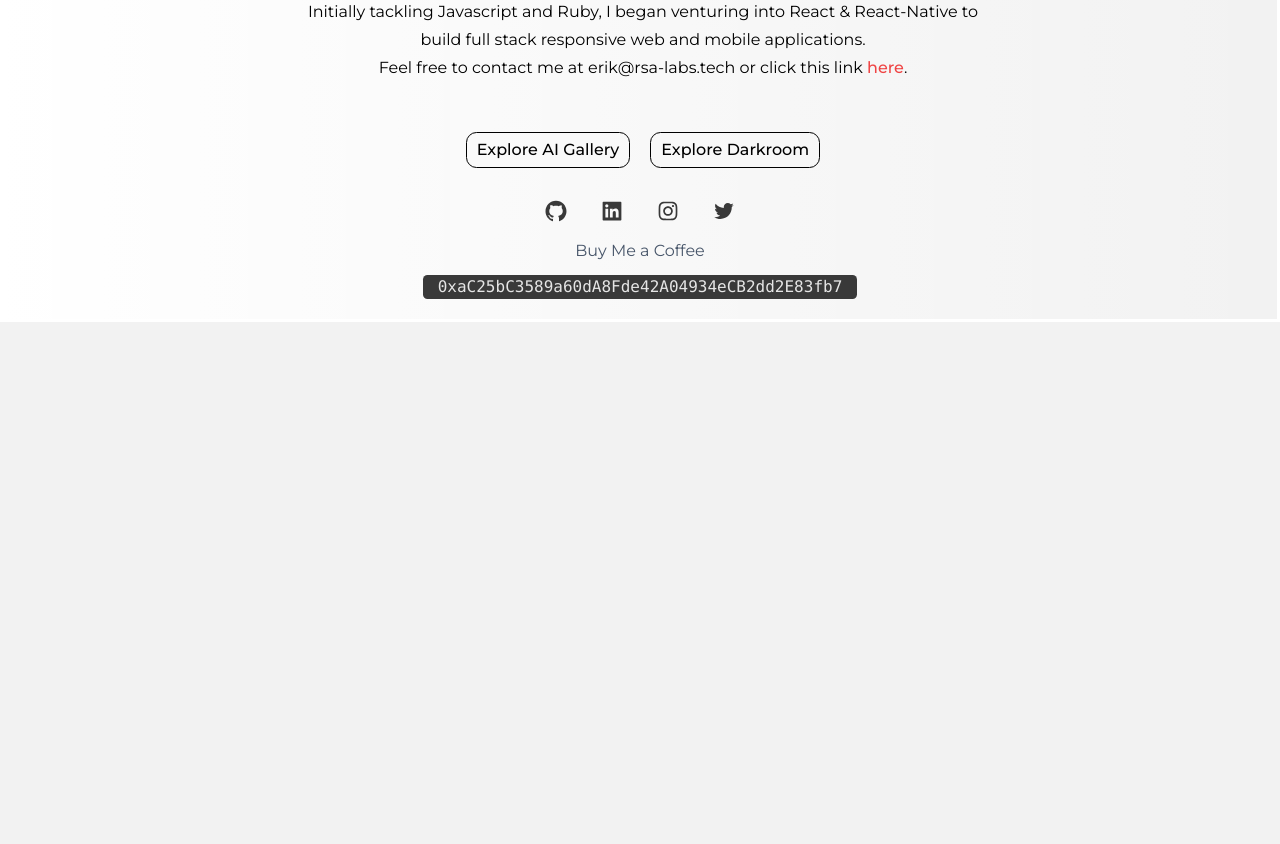
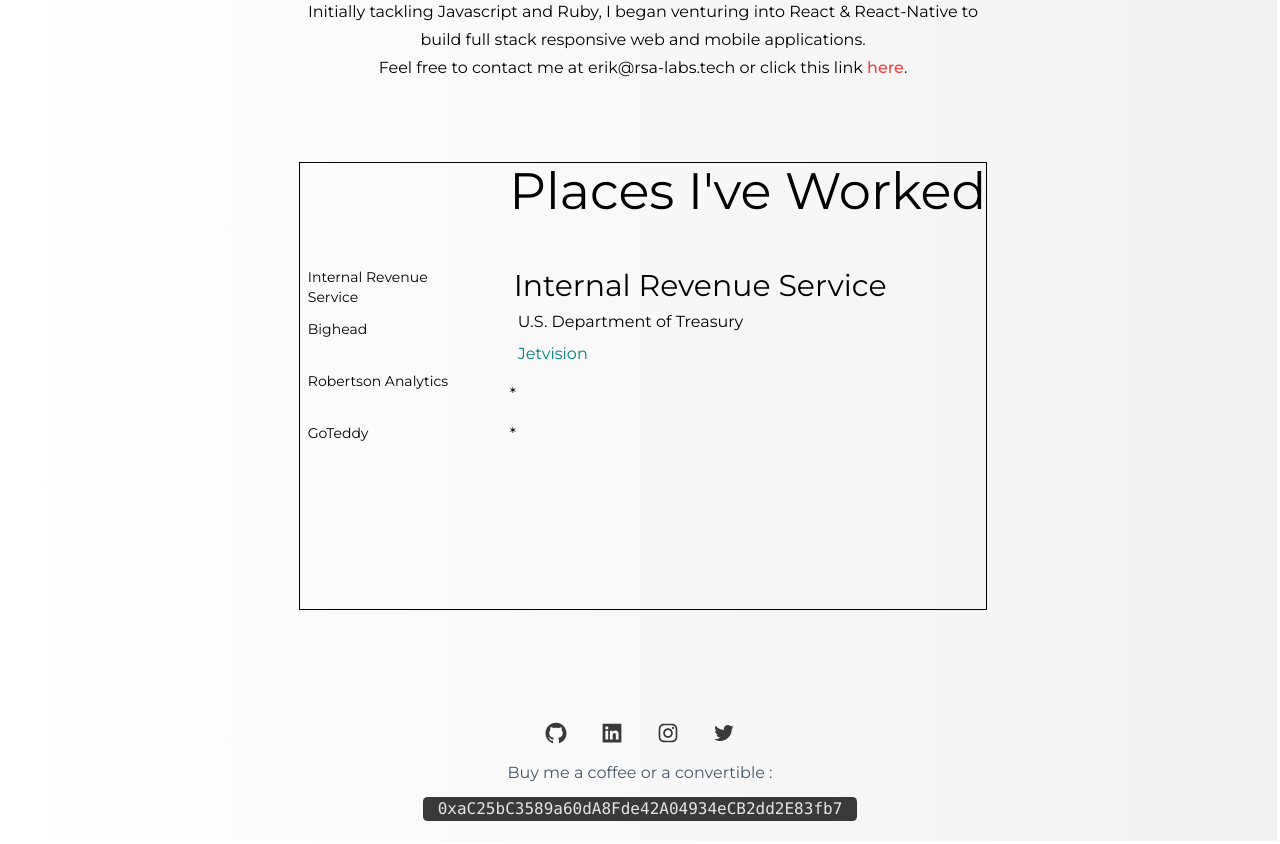
Before and after one commit to SpeechieX/erikhr-site, a React (Vite) app: page /about in a window 1280 px wide. Shown: the part 1040-1884 px from the top of the page. Before the commit the page ends 1362 px from the top, so only its background shows below. Built offline with nearby package versions, Linux system fonts and the light colour scheme.

Commit message:
sketched table

```diff
--- a/src/index.css
+++ b/src/index.css
@@ -456,6 +456,36 @@
   background-color: rgb(175, 29, 161);
 }
 
+.table-section {
+  height: 350px;
+}
+.table-info-section {
+  height: 350px;
+}
+
+.table-display-body {
+  width: 100%;
+  margin-left: 50px;
+}
+
+.display-project-title {
+  font-size: 30px;
+  margin-top: 10px;
+}
+
+.add-border {
+  border: 1px solid #000;
+}
+
+.display-project-stack,
+.display-project-summary {
+  /* font-family: "Courier New", Courier, monospace; */
+}
+
+.display-project-stack {
+  color: teal;
+}
+
 /* PROJECT SECTION */
 
 .project-section {
--- a/src/pages/About/copy.js
+++ b/src/pages/About/copy.js
@@ -26,3 +26,53 @@
   "Python",
   "RabbitMQ",
 ];
+
+export const employers = [
+  {
+    id: 1,
+    title: "Internal Revenue Service",
+    date: "",
+    info: "U.S. Department of Treasury ",
+    position: "Computer Operator (GS-0223)",
+    stack: "Jetvision",
+    summary: ["", ""],
+  },
+  {
+    id: 2,
+    title: "Bighead",
+    date: "",
+    info: "Bighead is a Web3 Studio",
+    position: "Frontend Engineer",
+    stack:
+      "Svelte, Node.js, Ethers.js, Hardhat, Truffle, Ganache, AWS Lambda, Netlify.",
+    summary: [
+      "Conceptualized, Designed, Devleoped and Deployed a remix concept for the original OniRonin.io Website",
+      "Web3 Web Access",
+    ],
+  },
+  {
+    id: 3,
+    title: "Robertson Analytics",
+    date: "",
+    info: "Robertson Analytics is a company that writes code for ...",
+    position: "Principal Engineer",
+    stack: "Various",
+    summary: [
+      "Design, Develop and Deploy full stack applications with an emphasis on data modeling",
+      "App Decoupling",
+    ],
+  },
+  {
+    id: 4,
+    date: "",
+    title: "GoTeddy",
+    info: "GoTeddy is a Food Delivery App available in the Democratic Republic of Laos",
+    stack: "React + React-Native, Node, MongoDB, Redis, PubNub",
+    summary: [
+      "Developed IT Roadmaps aligned with the companies corporate strategy",
+      "Designed, Developed and Deployed features for iOS and Android",
+      "Worked with stakeholders ",
+      "Worked with banks to integrate payment systems into the application",
+    ],
+  },
+];
--- a/src/pages/About/profileTemplate.jsx
+++ b/src/pages/About/profileTemplate.jsx
@@ -1,7 +1,7 @@
-import React, { useEffect } from "react";
+import React, { useEffect, useState } from "react";
 import LocomotiveScroll from "locomotive-scroll";
 import image from "../../assets/luang_prabang.png";
-import { skills } from "./copy";
+import { skills, employers } from "./copy";
 import {
   AiOutlineTwitter,
   AiOutlineInstagram,
@@ -15,11 +15,17 @@
 function About() {
   const scrollRef = React.createRef();
 
+  const [tableView, setTableView] = useState(0);
+
+  function handleTableView(id) {
+    setTableView(id);
+  }
+
   useEffect(() => {
-		const scroll = new LocomotiveScroll({
-			el: scrollRef.current,
-			smooth: true,
-		});
+    // const scroll = new LocomotiveScroll({
+    //   el: scrollRef.current,
+    //   smooth: true,
+    // });
   }, []);
   return (
     <div
@@ -62,9 +68,7 @@
                     <h1 className="text-lef text-2xl">Erik Robertson</h1>
 
                     <div className="text-container mt-10">
-											<h6 className="tagline-type">
-												DEVELOPER, DESIGNER, DESTROYER.
-											</h6>
+                      <h6 className="tagline-type">DEVELOPER.</h6>
                       <p className="entry-type">
                         Software Engineer | Photographer | Thinker
                       </p>
@@ -105,10 +109,7 @@
         </div>
 
         <div className="bio-p-one">
-					<section
-						data-scroll-section
-						className="flex flex-col mx-auto text-center"
-					>
+          <section className="flex flex-col mx-auto text-center">
             <p className="mx-auto prose text-center text-black">
               I'm a developer, photographer, visualist, and tinkerer. A product
               of the City of Detroit, I started building apps to solve real
@@ -132,25 +133,49 @@
             </p>
           </section>
         </div>
-				<div className="cta-container flex justify-center">
-					<section className="cta-section w-5/6 flex justify-center">
-						<div className="flex flex-row mx-auto">
-							<div className="ai-cta">
-								<a href="/gallery">
-									<div className="cta-button mr-5">
-										<h4 className="text-black">Explore AI Gallery</h4>
+        <div className="add-border scroll-section mt-20 mb-20">
+          <div className="text-black mb-10">
+            <h1 className="text-right">Places I've Worked</h1>
           </div>
-								</a>
+          <div className="table-section">
+            <section className="flex flex-row mx-auto text-center">
+              <table className="table-info-section w-1/6">
+                <tbody>
+                  {employers.map((e) => (
+                    <tr
+                      className="flex"
+                      onClick={() => handleTableView(e.id - 1)}
+                    >
+                      <td className=" w-40 text-left text-sm text-black h-10 hover:bg-black pl-2 pt-2 mb-3 hover:text-white">
+                        {e.title}
+                      </td>
+                    </tr>
+                  ))}
+                </tbody>
+              </table>
+              <div className="ml-2 table-display-body h-auto text-left text-black">
+                <h1 className="display-project-title mb-2 ml-1">
+                  {employers[tableView].title}
+                </h1>
+                <h2 className="display-project-headline mb-2 ml-2">
+                  {employers[tableView].info}
+                </h2>
+                <h3 className="display-project-date mb-2 ml-2">
+                  {employers[tableView].date}
+                </h3>
+                <p className="display-project-stack mb-2 ml-2">
+                  {employers[tableView].stack}
+                </p>
+
+                {employers[tableView].summary.map((point) => (
+                  <div className="flex flex-row justify-start mr-2 mt-4">
+                    <span>*</span>
+                    <p className="display-project-summary mt-2 ml-2">{point}</p>
                   </div>
-							<div className="darkroom-cta">
-								<a href="/darkroom">
-									<div className="cta-button">
-										<h4 className="text-black">Explore Darkroom</h4>
-									</div>
-								</a>
-							</div>
+                ))}
               </div>
             </section>
+          </div>
         </div>
       </div>
     </div>
--- a/src/shared/Header.jsx
+++ b/src/shared/Header.jsx
@@ -238,7 +238,7 @@
                         className="hide-phone"
                       />
                     </div>
-                    +1 909-616-1972
+                    +66 65 605 4672
                   </h6>
                 </li>
               </div>
@@ -292,7 +292,9 @@
             </a>
           </ul>
         </div>
-        <h6 className="tip-text mb-3 text-slate-600">Buy Me a Coffee </h6>
+        <h6 className="tip-text mb-3 text-slate-600">
+          Buy me a coffee or a convertible :{" "}
+        </h6>
         <pre className="w-address">
           0xaC25bC3589a60dA8Fde42A04934eCB2dd2E83fb7
         </pre>
```
Lines whose indentation alone changed are shown as unchanged.
